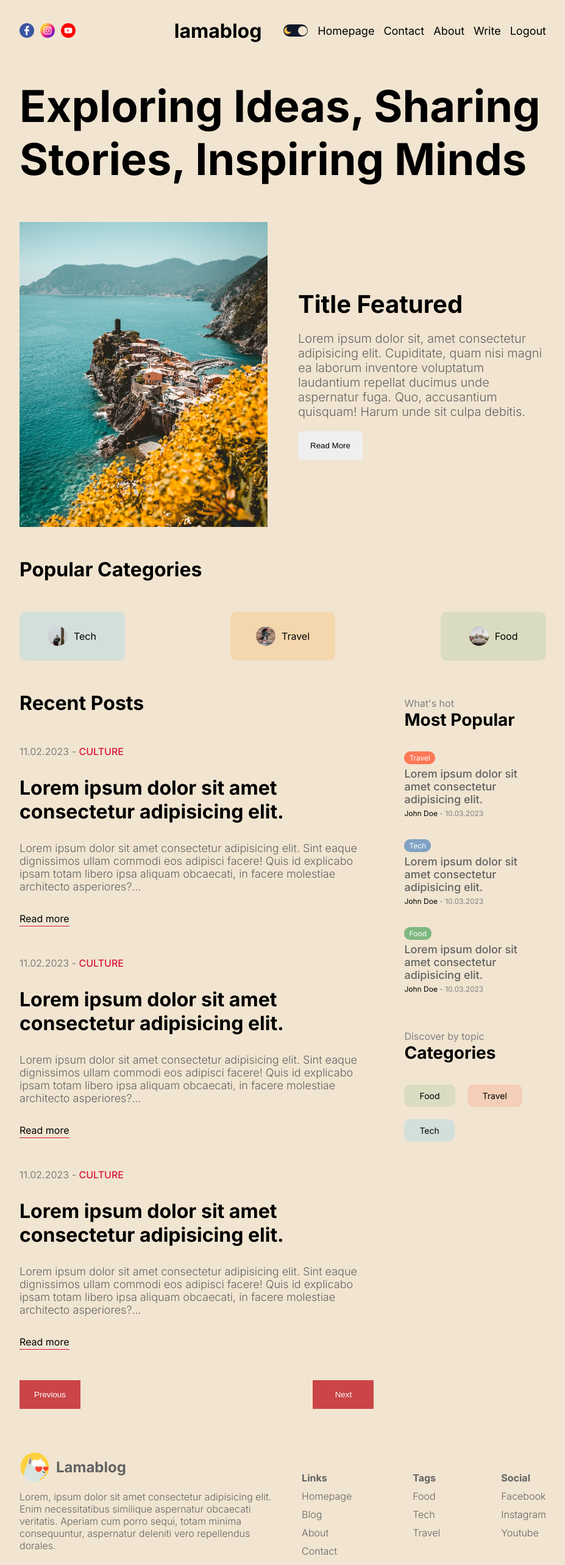
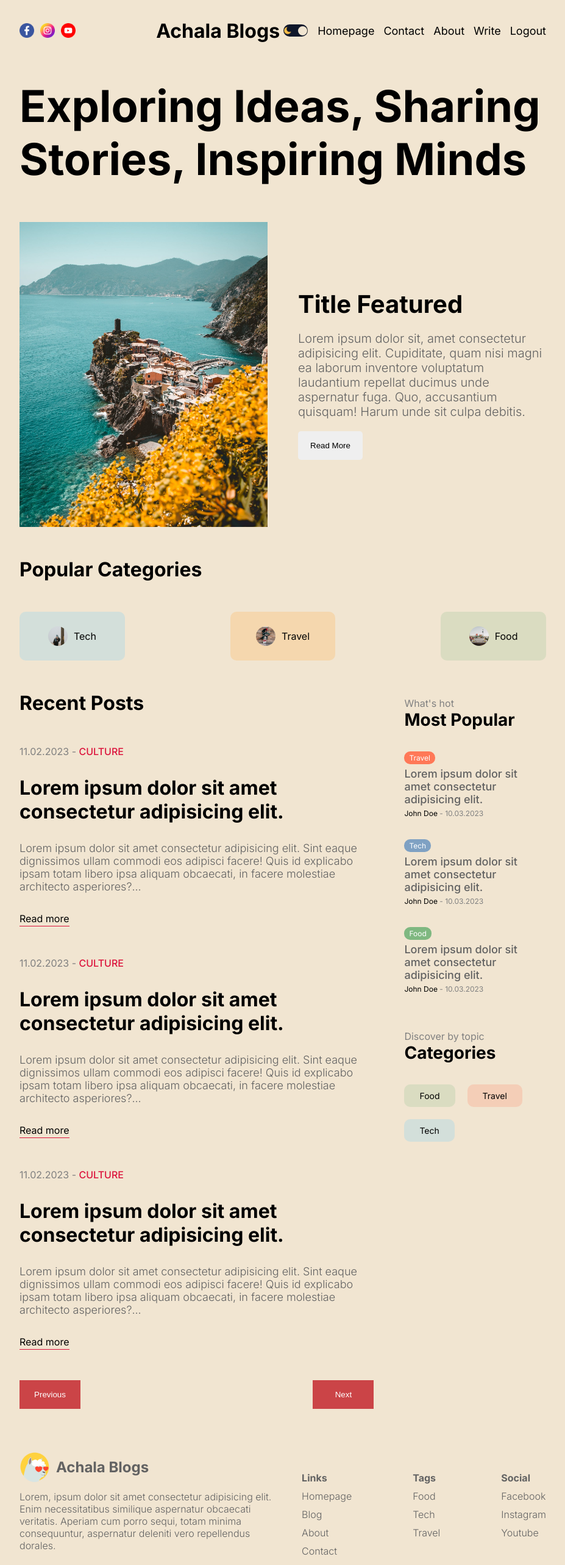
Before and after one commit to Achala-Nayak/Cuisine-Code-Chronicles, a Next.js app: page / in a window 1280 px wide. Shown: the top 2566 px of the page at 61% size, without its empty margins (176-1103 px from the left). Built offline with nearby package versions, Linux system fonts and the light colour scheme.

Commit message:
Update Files- Achala Nayak

```diff
--- a/src/components/footer/Footer.jsx
+++ b/src/components/footer/Footer.jsx
@@ -9,7 +9,7 @@ const Footer = () => {
       <div className={styles.info}>
         <div className={styles.logo}>
           <Image src="/logo.png" alt="lama blog" width={50} height={50} />
-          <h1 className={styles.logoText}>Lamablog</h1>
+          <h1 className={styles.logoText}>Achala Blogs</h1>
         </div>
         <p className={styles.desc}>
           Lorem, ipsum dolor sit amet consectetur adipisicing elit. Enim
--- a/src/components/navbar/Navbar.jsx
+++ b/src/components/navbar/Navbar.jsx
@@ -13,7 +13,7 @@ const Navbar = () => {
         <Image src="/instagram.png" alt="instagram" width={24} height={24} />
         <Image src="/youtube.png" alt="youtube" width={24} height={24} />
       </div>
-      <div className={styles.logo}>lamablog</div>
+      <div className={styles.logo}>Achala Blogs</div>
       <div className={styles.links}>
         <ThemeToggle />
         <Link href="/" className={styles.link}>Homepage</Link>
```
